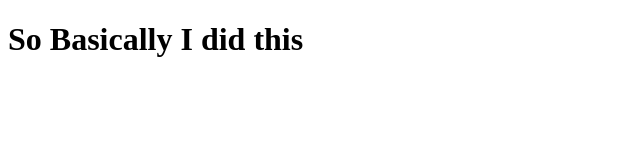
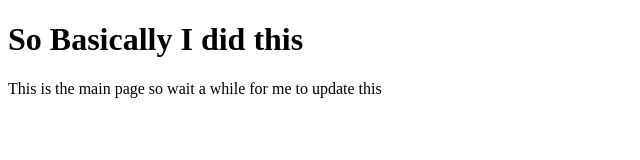
Before and after one commit to afraidcastle/Dice, a plain HTML site: page index.html in a window 1280 px wide. Shown: the whole page, without its empty margins (0-640 px from the left). Drawn offline with Linux system fonts and the light colour scheme.

Commit message:
Update index.html

```diff
--- a/index.html
+++ b/index.html
@@ -3,5 +3,6 @@
 <head><title>Dice</title></head>
 <body>
   <h1>So Basically I did this</h1>
+  <p>This is the main page so wait a while for me to update this</p>
 </body>
 </html>
```
